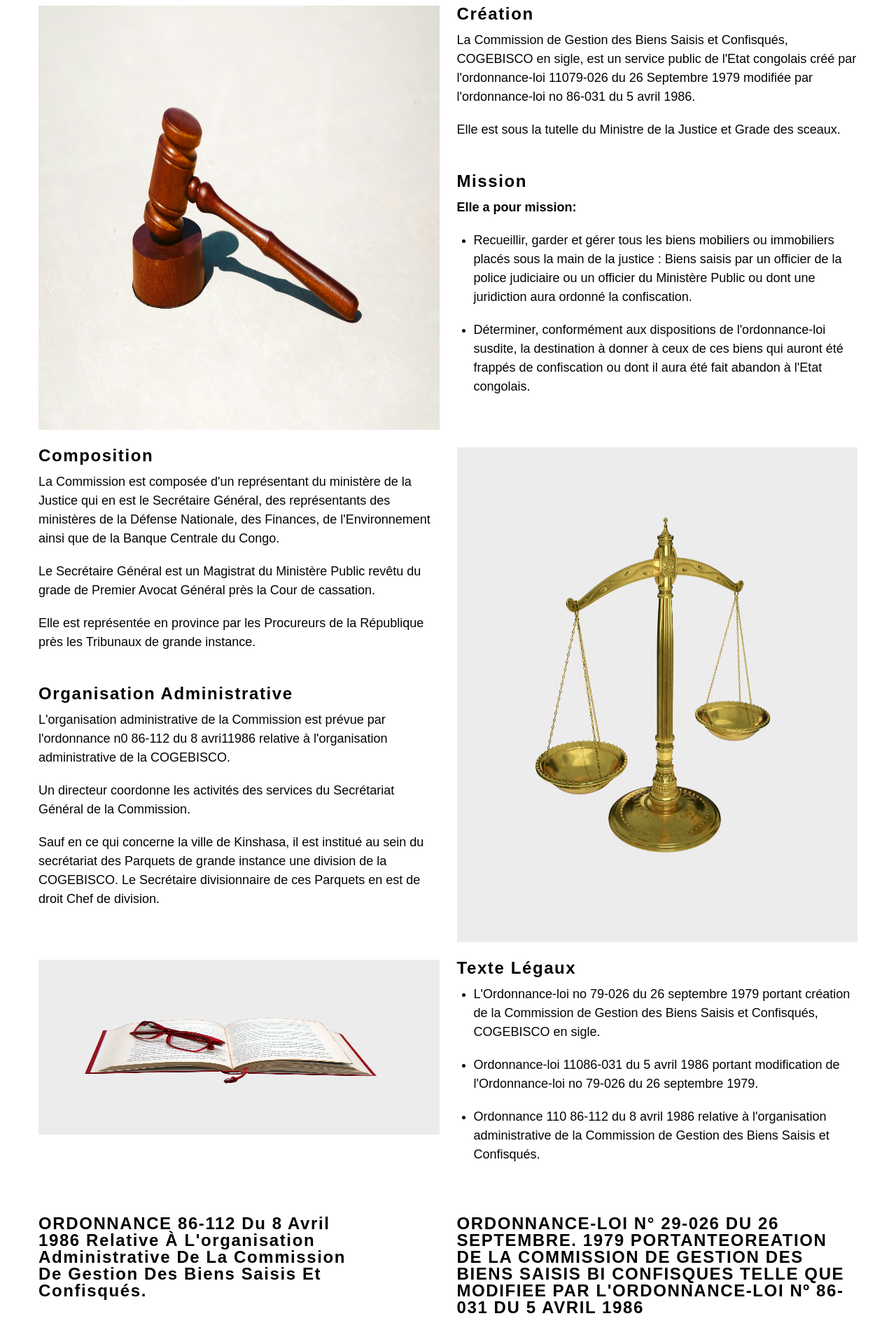
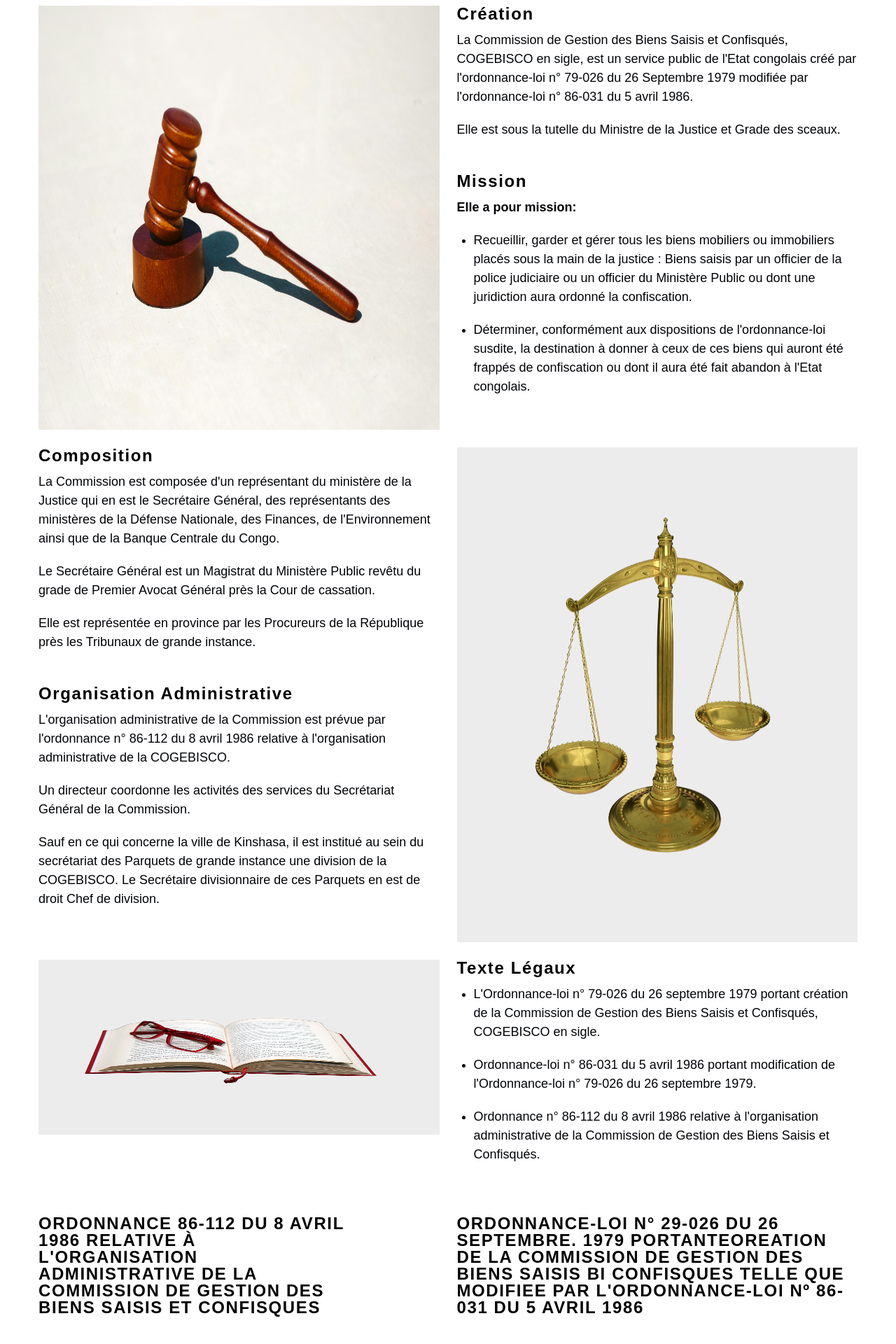
Before and after one commit to Jocelynpungwe/cogebisco, a React (Create React App) app: page / in a window 1280 px wide. Shown: the part 876-2796 px from the top of the page at 70% size. Built offline with nearby package versions, Linux system fonts and the light colour scheme; a web font is replaced by a local one.

Commit message:
fix spelling mistake

```diff
--- a/src/components/AboutUs.js
+++ b/src/components/AboutUs.js
@@ -20,8 +20,8 @@ const AboutUs = () => {
               <p>
                 La Commission de Gestion des Biens Saisis et Confisqués,
                 COGEBISCO en sigle, est un service public de l'Etat congolais
-                créé par l'ordonnance-loi 11079-026 du 26 Septembre 1979
-                modifiée par l'ordonnance-loi no 86-031 du 5 avril 1986.
+                créé par l'ordonnance-loi n° 79-026 du 26 Septembre 1979
+                modifiée par l'ordonnance-loi n° 86-031 du 5 avril 1986.
               </p>
               <p>
                 Elle est sous la tutelle du Ministre de la Justice et Grade des
@@ -76,7 +76,7 @@ const AboutUs = () => {
               <h4>Organisation administrative</h4>
               <p>
                 L'organisation administrative de la Commission est prévue par
-                l'ordonnance n0 86-112 du 8 avri11986 relative à l'organisation
+                l'ordonnance n° 86-112 du 8 avril 1986 relative à l'organisation
                 administrative de la COGEBISCO.
               </p>
               <p>
@@ -100,18 +100,18 @@ const AboutUs = () => {
               <h4>Texte légaux</h4>
               <ul>
                 <li>
-                  L'Ordonnance-loi no 79-026 du 26 septembre 1979 portant
+                  L'Ordonnance-loi n° 79-026 du 26 septembre 1979 portant
                   création de la Commission de Gestion des Biens Saisis et
                   Confisqués, COGEBISCO en sigle.
                 </li>
                 <li>
-                  Ordonnance-loi 11086-031 du 5 avril 1986 portant modification
-                  de l'Ordonnance-loi no 79-026 du 26 septembre 1979.
+                  Ordonnance-loi n° 86-031 du 5 avril 1986 portant modification
+                  de l'Ordonnance-loi n° 79-026 du 26 septembre 1979.
                 </li>
                 <li>
-                  Ordonnance 110 86-112 du 8 avril 1986 relative à
-                  l'organisation administrative de la Commission de Gestion des
-                  Biens Saisis et Confisqués.
+                  Ordonnance n° 86-112 du 8 avril 1986 relative à l'organisation
+                  administrative de la Commission de Gestion des Biens Saisis et
+                  Confisqués.
                 </li>
               </ul>
             </article>
@@ -122,9 +122,9 @@ const AboutUs = () => {
           <div>
             {/* <div> */}
             <h4 className="object-one">
-              ORDONNANCE 86-112 du 8 avril 1986 relative à l'organisation
-              administrative de la Commission de gestion des biens saisis et
-              confisqués.
+              ORDONNANCE 86-112 DU 8 AVRIL 1986 RELATIVE À L'ORGANISATION
+              ADMINISTRATIVE DE LA COMMISSION DE GESTION DES BIENS SAISIS ET
+              CONFISQUES
             </h4>
             <embed
               src={pdfOne}
@@ -182,9 +182,6 @@ const Wrapper = styled.section`
     margin-bottom: 20px;
   }
 
-  object {
-    margin: 20px 0;
-  }
   .btn {
     display: block;
     width: 150px;
```
